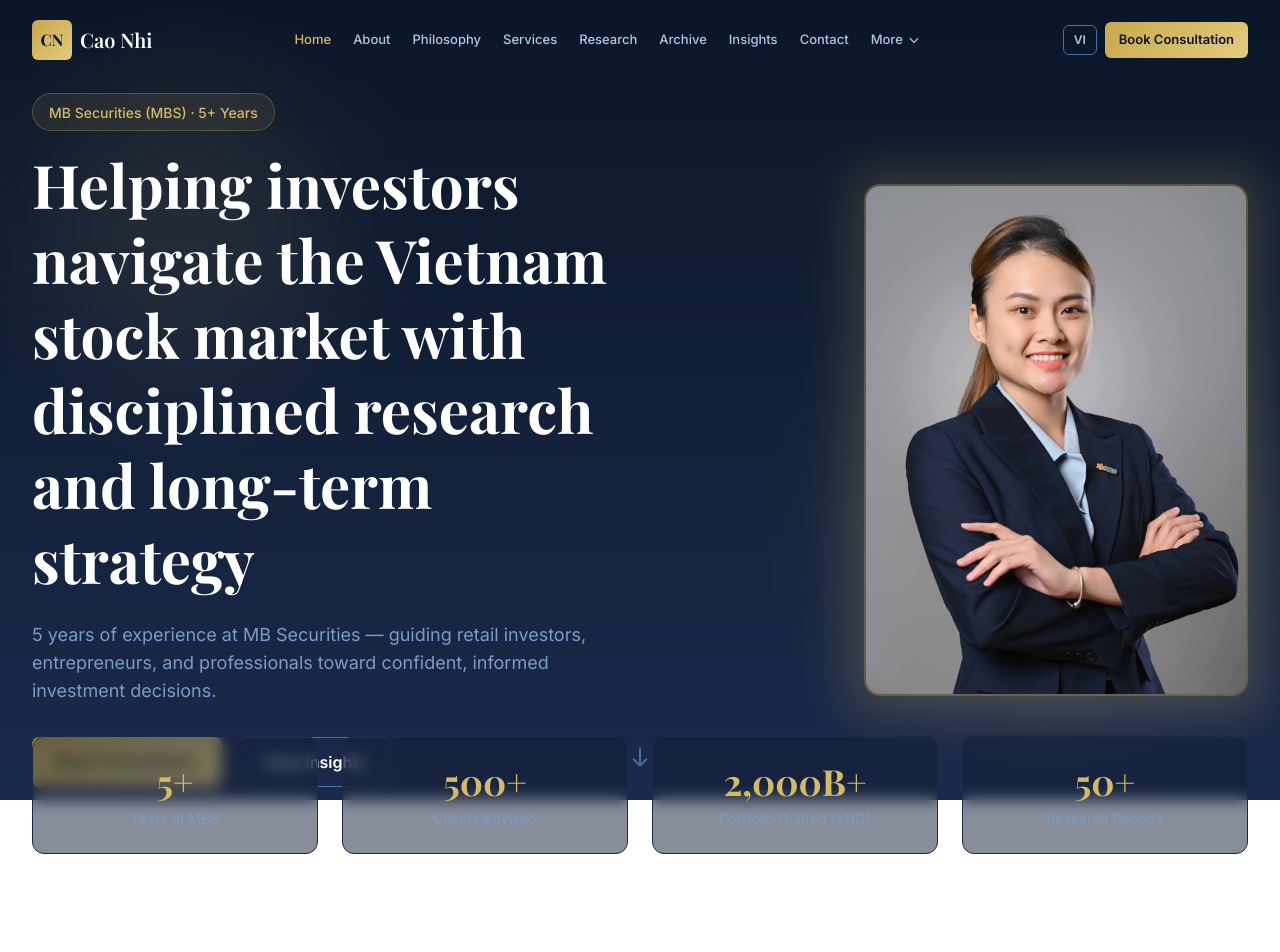
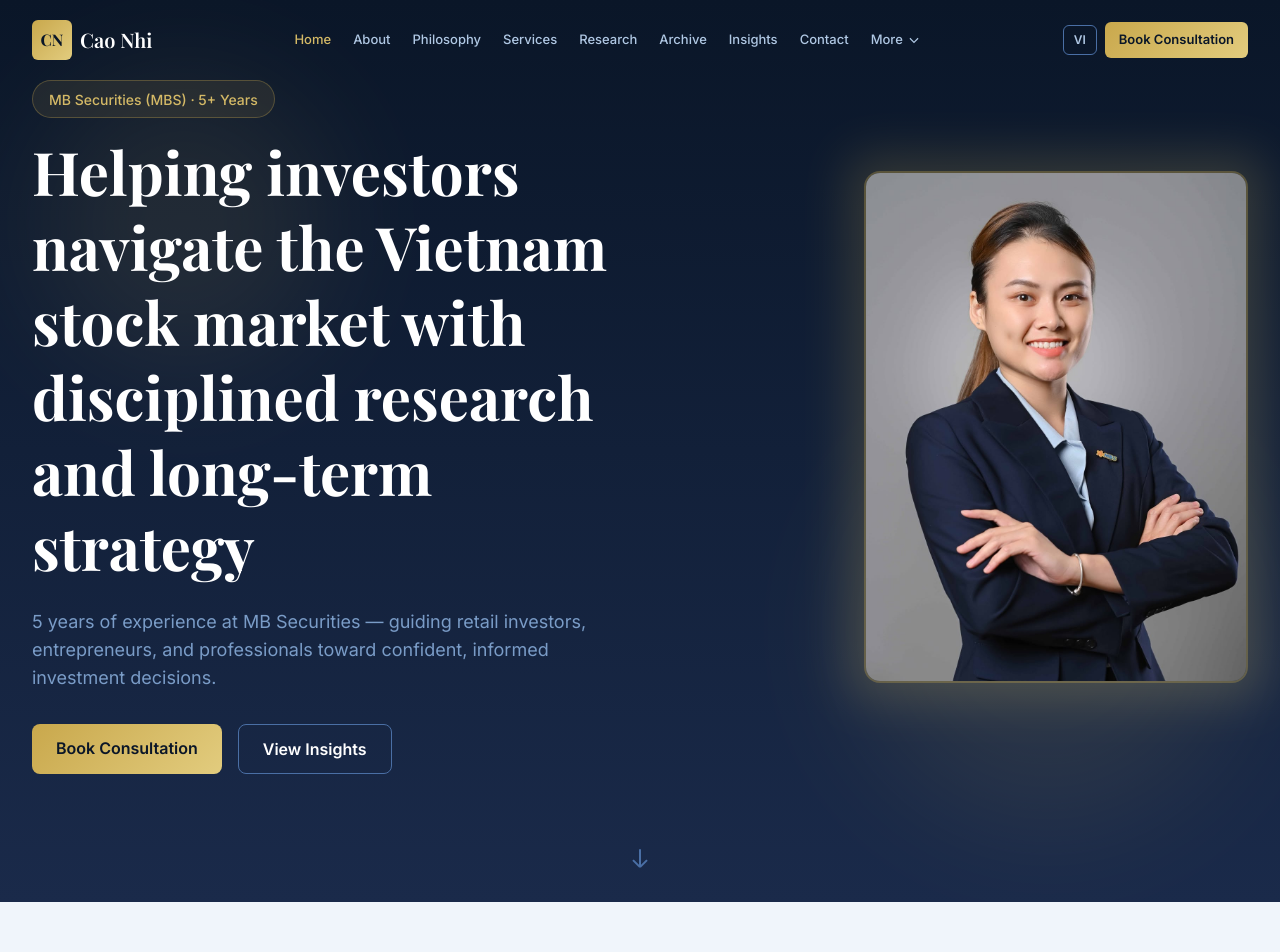
Before and after one commit to tnngoan/CaoNhi, a Next.js app: page /en in a window 1280 px wide. Shown: the top 952 px of the page. Built offline with nearby package versions, Linux system fonts and the light colour scheme; a web font is replaced by a local one.

Commit message:
Fix stats overlap: remove -mt-16, add proper section spacing and bg

```diff
--- a/src/app/[locale]/page.tsx
+++ b/src/app/[locale]/page.tsx
@@ -26,7 +26,7 @@ export default function HomePage() {
           <div className="absolute bottom-20 right-10 h-96 w-96 rounded-full bg-gold-400 blur-3xl" />
         </div>
 
-        <div className="container-main relative flex min-h-screen items-center pt-20">
+        <div className="container-main relative flex min-h-screen items-center pt-20 pb-32">
           <div className="grid gap-12 lg:grid-cols-2 lg:gap-16 items-center">
             {/* Text */}
             <motion.div
@@ -103,7 +103,7 @@ export default function HomePage() {
       </section>
 
       {/* Stats Section */}
-      <section className="relative -mt-16 z-10">
+      <section className="py-16 bg-navy-50">
         <div className="container-main">
           <div className="grid grid-cols-2 gap-4 md:grid-cols-4 md:gap-6">
             <StatCard value={5} label={t("statsYears")} delay={0} />
```
